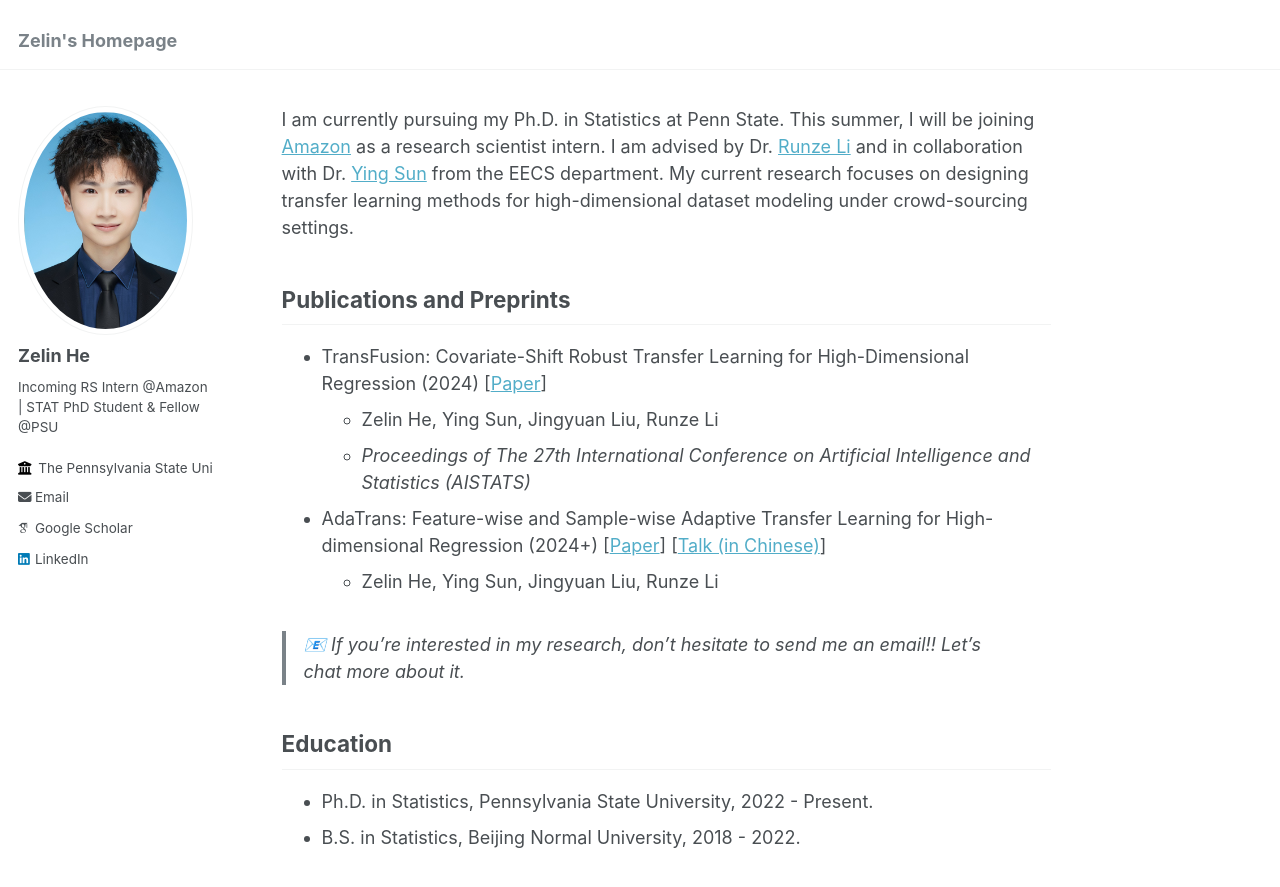
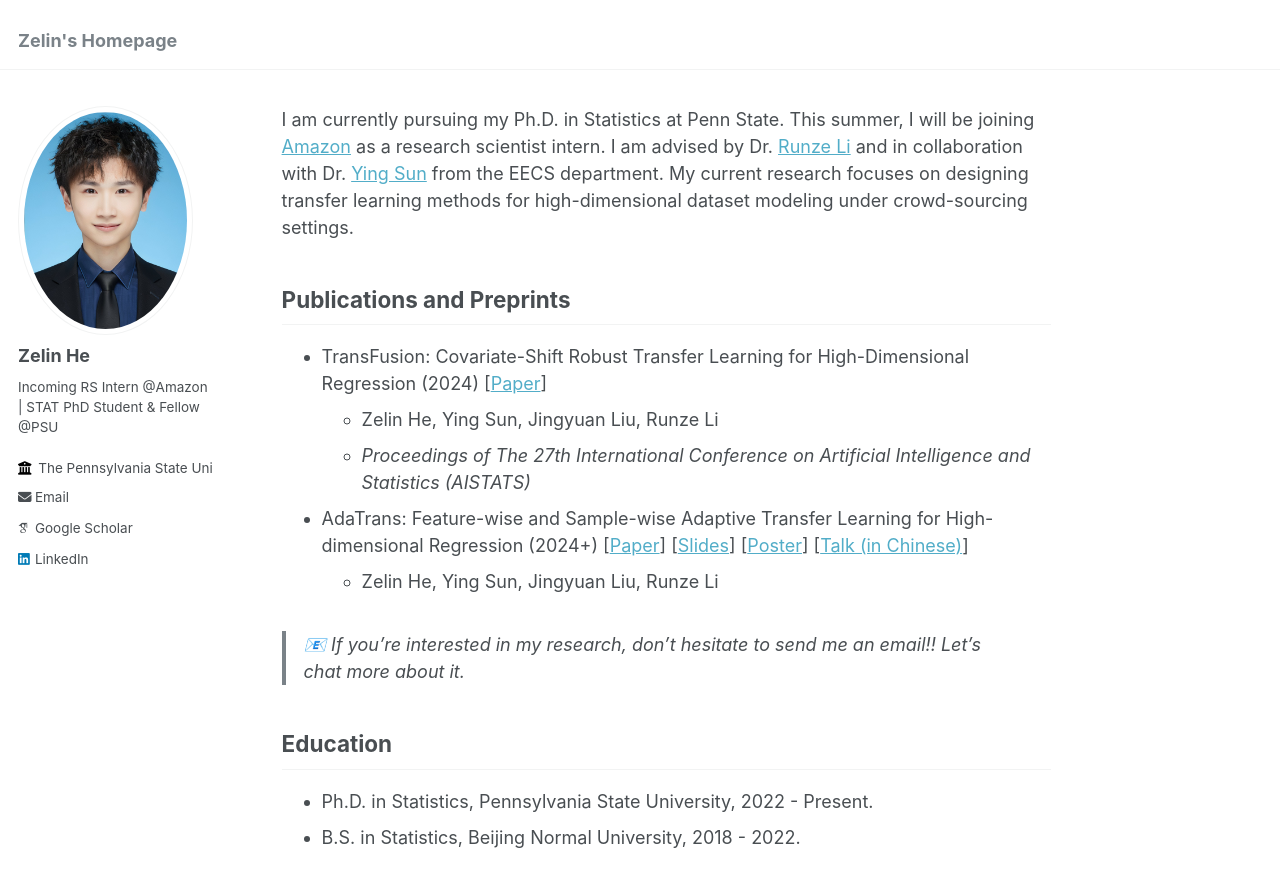
Before and after one commit to ZLHe0/zelinhe.github.io, a Jekyll site: the page built from _pages/about.md, in a window 1280 px wide and 900 px high. Shown: the top 887 px of the window. Built offline with Jekyll 4.4.1, drawn with Linux system fonts in a browser that asks for light colours; some web fonts are replaced.

Commit message:
Revise the Sec about Me

```diff
--- a/_pages/about.md
+++ b/_pages/about.md
@@ -13,7 +13,7 @@ I am currently pursuing my Ph.D. in Statistics at Penn State. This summer, I wil
 - TransFusion: Covariate-Shift Robust Transfer Learning for High-Dimensional Regression (2024) [[Paper](https://proceedings.mlr.press/v238/he24a.html)]
   - Zelin He, Ying Sun, Jingyuan Liu, Runze Li
   - *Proceedings of The 27th International Conference on Artificial Intelligence and Statistics (AISTATS)*
-- AdaTrans: Feature-wise and Sample-wise Adaptive Transfer Learning for High-dimensional Regression (2024+) [[Paper](https://arxiv.org/abs/2403.13565)]   [[Talk (in Chinese)](https://www.xiong99.com.cn/p/t_pc/course_pc_detail/video/v_65fd4c40e4b0d84d784b4b1d)]
+- AdaTrans: Feature-wise and Sample-wise Adaptive Transfer Learning for High-dimensional Regression (2024+) [[Paper](https://arxiv.org/abs/2403.13565)] [[Slides](/files/Trans_silides.pdf)] [[Poster](zelinhe.github.io/files/Poster_withcode_AISTAT.pdf)] [[Talk (in Chinese)](https://www.xiong99.com.cn/p/t_pc/course_pc_detail/video/v_65fd4c40e4b0d84d784b4b1d)]
   - Zelin He, Ying Sun, Jingyuan Liu, Runze Li
 
 >  📧 If you're interested in my research, don't hesitate to send me an email!! Let's chat more about it.
```
Also changed, not shown: 2 other files.
